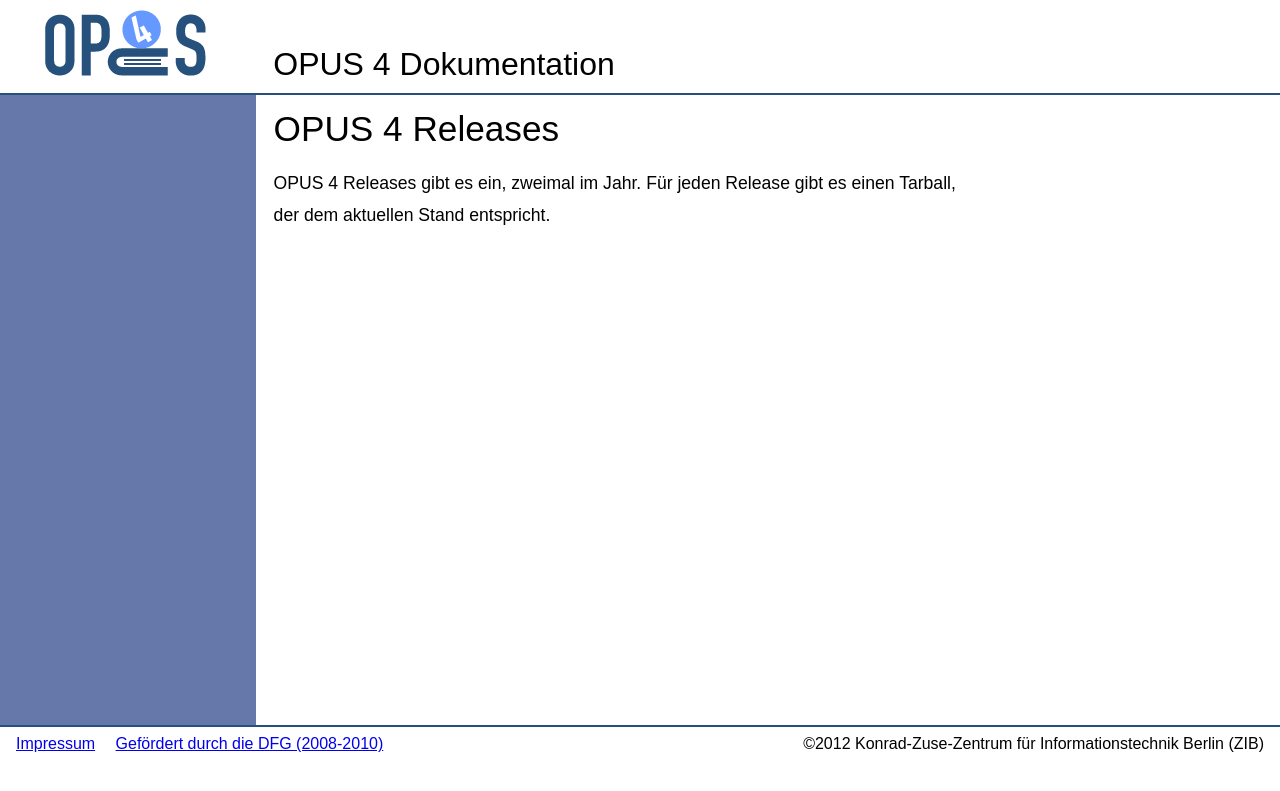
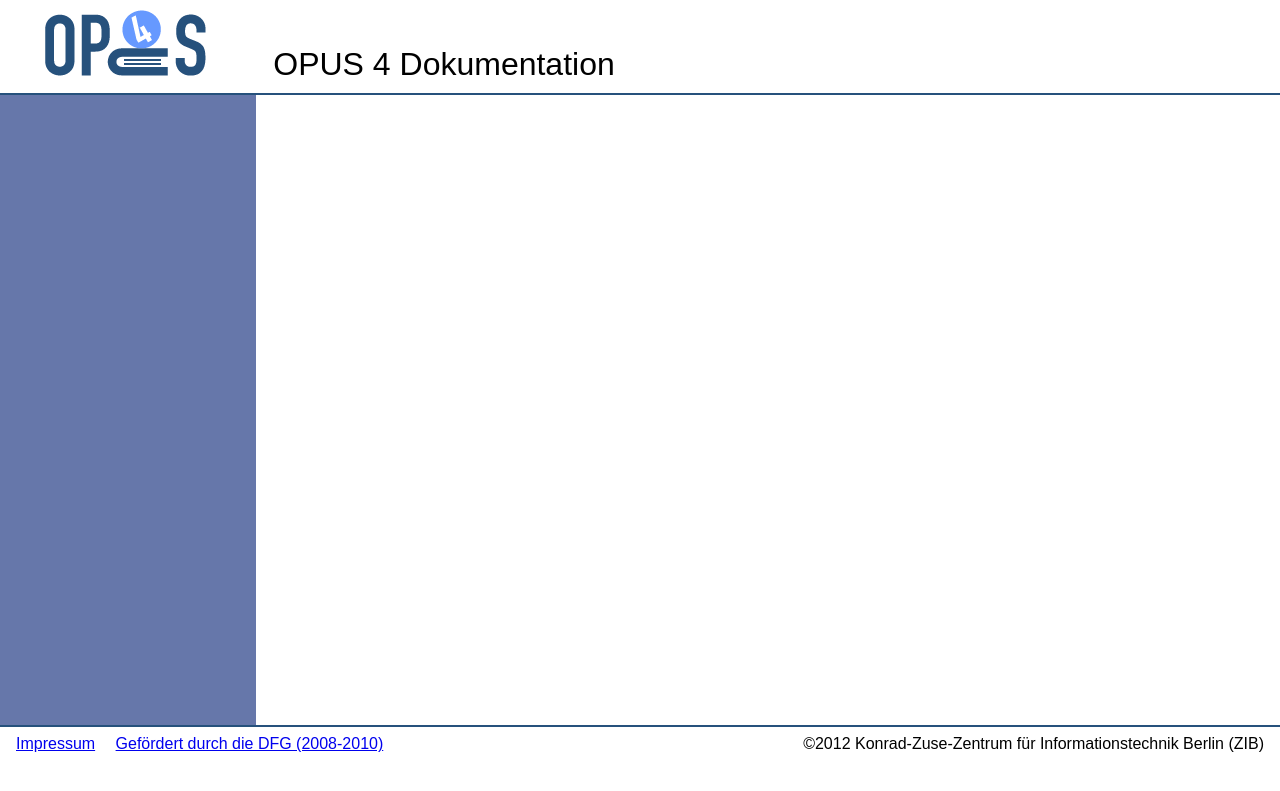
Before and after one commit to OPUS4/opus4.github.io, a Jekyll site: the page built from development/releases.md, in a window 1280 px wide. Shown: the top 791 px of the page. Built offline with Jekyll 4.4.1, drawn with Linux system fonts in a browser that asks for light colours.

Commit message:
Remove generic release information. This page should contain technical details.

```diff
--- a/development/releases.md
+++ b/development/releases.md
@@ -1,8 +1,3 @@
 ---
 title: Releases
 ---
-
-# OPUS 4 Releases
-
-OPUS 4 Releases gibt es ein, zweimal im Jahr. Für jeden Release gibt es einen Tarball, der dem aktuellen Stand
-entspricht.
```
